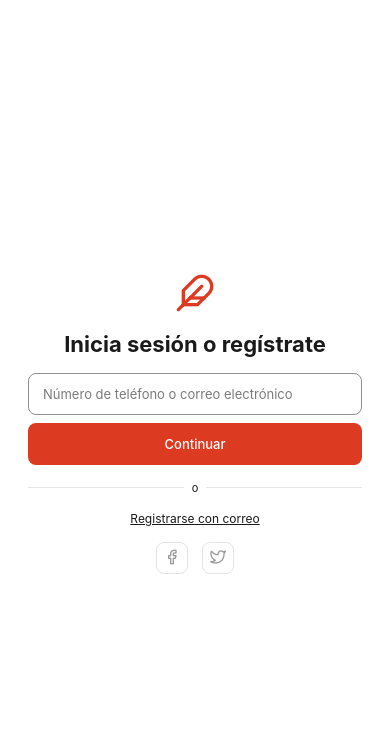
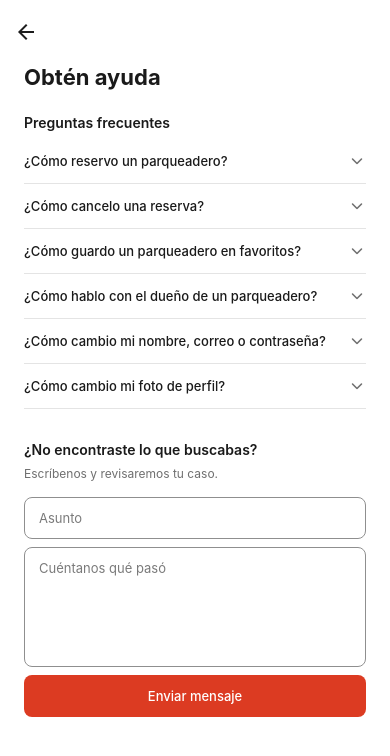
Before and after one commit to 005Sorozg/kikeparking_p, a React Native app: screen /Help in a window 390 px wide. Shown: the top 756 px of the page. Built offline with nearby package versions, Linux system fonts and the light colour scheme; no server answers; what react-native-calendars would draw is missing.

Commit message:
feat: add HelpScreen

```diff
--- a/src/navigation/AppNavigator.tsx
+++ b/src/navigation/AppNavigator.tsx
@@ -26,6 +26,7 @@ import { EditParkingScreen } from "../screens/EditParkingScreen";
 import { ChatScreen } from "../screens/ChatScreen";
 import { FavoriteCollectionScreen } from "../screens/FavoriteCollectionScreen";
 import { colors } from "../styles/theme";
+import { HelpScreen } from "../screens/HelpScreen";
 
 // Permite navegar desde fuera de una pantalla (ej: mandar al login si la sesión vence).
 const navigationRef = createNavigationContainerRef<AppStackParamList>();
@@ -199,6 +200,11 @@ export function AppNavigator() {
           // El título (nombre de la otra persona) lo pone la pantalla del chat
           options={{ ...encabezado, title: "" }}
         />
+        <Stack.Screen
+          name="Help"
+          component={HelpScreen}
+          options={{ ...encabezado, title: "" }}
+        />
       </Stack.Navigator>
     </NavigationContainer>
   );
--- /dev/null
+++ b/src/screens/HelpScreen.tsx
@@ -0,0 +1,269 @@
+import React, { useState } from "react";
+import {
+  KeyboardAvoidingView,
+  Platform,
+  Pressable,
+  ScrollView,
+  StyleSheet,
+  Text,
+  View,
+} from "react-native";
+import { Feather } from "@expo/vector-icons";
+import { Field, PrimaryButton } from "../components/ui";
+import { useAuth } from "../context/AuthContext";
+import { enviarSolicitudAyuda } from "../services/support";
+import { colors, spacing } from "../styles/theme";
+
+interface Pregunta {
+  pregunta: string;
+  respuesta: string;
+}
+
+// Preguntas que ven los dos tipos de cuenta
+const PREGUNTAS_COMUNES: Pregunta[] = [
+  {
+    pregunta: "¿Cómo cambio mi nombre, correo o contraseña?",
+    respuesta:
+      "Ve a Perfil y toca \"Configuración de la cuenta\". Ahí puedes editar tus datos y cambiar la contraseña.",
+  },
+  {
+    pregunta: "¿Cómo cambio mi foto de perfil?",
+    respuesta:
+      "En Perfil toca tu foto. Puedes elegir una de la galería o quitar la actual.",
+  },
+];
+
+const PREGUNTAS_CONDUCTOR: Pregunta[] = [
+  {
+    pregunta: "¿Cómo reservo un parqueadero?",
+    respuesta:
+      "En Explorar elige un parqueadero y toca \"Reservar\". Escoge el día, la hora y el tipo de vehículo (carro o moto) y confirma con \"Confirmar reserva\".",
+  },
+  {
+    pregunta: "¿Cómo cancelo una reserva?",
+    respuesta:
+      "Ve a Perfil → \"Reservas anteriores\", toca \"Cancelar reserva\" en la que quieras y confirma con \"Sí, cancelar\". Las reservas que ya terminaron no se pueden cancelar.",
+  },
+  {
+    pregunta: "¿Cómo guardo un parqueadero en favoritos?",
+    respuesta:
+      "Toca el corazón del parqueadero. Lo verás en la pestaña Favoritos, agrupado por barrio.",
+  },
+  {
+    pregunta: "¿Cómo hablo con el dueño de un parqueadero?",
+    respuesta:
+      "En el detalle del parqueadero usa la opción de contactar al dueño. La conversación queda en la pestaña Mensajes.",
+  },
+];
+
+const PREGUNTAS_PROPIETARIO: Pregunta[] = [
+  {
+    pregunta: "¿Cómo publico mi parqueadero?",
+    respuesta:
+      "En Perfil toca \"Publica tu parqueadero\". Completa el título, el barrio, la dirección y el precio por hora, y agrega hasta 5 fotos.",
+  },
+  {
+    pregunta: "¿Cómo edito mi parqueadero o cambio el precio?",
+    respuesta:
+      "En la pestaña Parqueaderos abre el tuyo y toca \"Editar información\". Los textos se guardan con \"Guardar cambios\".",
+  },
+  {
+    pregunta: "¿Cómo pauso mi parqueadero?",
+    respuesta:
+      "En el detalle de tu parqueadero usa el interruptor de disponibilidad. Mientras esté pausado no recibe reservas nuevas.",
+  },
+  {
+    pregunta: "¿Dónde veo las reservas que recibí?",
+    respuesta:
+      "En el detalle de cada parqueadero ves sus reservas y estadísticas. El total aparece en tu Perfil como \"Reservas recibidas\".",
+  },
+];
+
+// Pregunta que se abre y se cierra al tocarla
+function ItemPregunta({ pregunta, respuesta }: Pregunta) {
+  const [abierta, setAbierta] = useState(false);
+
+  return (
+    <View style={styles.item}>
+      <Pressable
+        style={styles.itemCabecera}
+        onPress={() => setAbierta((actual) => !actual)}
+      >
+        <Text style={styles.pregunta}>{pregunta}</Text>
+        <Feather
+          name={abierta ? "chevron-up" : "chevron-down"}
+          size={18}
+          color={colors.textLight}
+        />
+      </Pressable>
+      {abierta && <Text style={styles.respuesta}>{respuesta}</Text>}
+    </View>
+  );
+}
+
+// Obtén ayuda (conductor y propietario): preguntas frecuentes según el rol y
+// un formulario que guarda el mensaje en POST /support-requests.
+export function HelpScreen() {
+  const { usuario, token } = useAuth();
+  const esPropietario = usuario?.role === "propietario";
+
+  const preguntas = [
+    ...(esPropietario ? PREGUNTAS_PROPIETARIO : PREGUNTAS_CONDUCTOR),
+    ...PREGUNTAS_COMUNES,
+  ];
+
+  const [asunto, setAsunto] = useState("");
+  const [mensaje, setMensaje] = useState("");
+  const [enviando, setEnviando] = useState(false);
+  const [error, setError] = useState<string | null>(null);
+  const [ok, setOk] = useState<string | null>(null);
+
+  const enviar = async () => {
+    if (!token) return;
+
+    setError(null);
+    setOk(null);
+
+    // Mismas reglas que valida el backend, para avisar antes de enviar
+    if (asunto.trim().length < 3) {
+      setError("El asunto debe tener al menos 3 caracteres.");
+      return;
+    }
+    if (mensaje.trim().length < 10) {
+      setError("Cuéntanos un poco más: el mensaje debe tener al menos 10 caracteres.");
+      return;
+    }
+
+    setEnviando(true);
+
+    try {
+      await enviarSolicitudAyuda(asunto.trim(), mensaje.trim(), token);
+      setAsunto("");
+      setMensaje("");
+      setOk("Recibimos tu mensaje. Gracias por escribirnos.");
+    } catch (e) {
+      setError(
+        e instanceof Error ? e.message : "No se pudo enviar el mensaje.",
+      );
+    } finally {
+      setEnviando(false);
+    }
+  };
+
+  return (
+    <KeyboardAvoidingView
+      style={styles.contenedor}
+      behavior={Platform.OS === "ios" ? "padding" : undefined}
+    >
+      <ScrollView
+        contentContainerStyle={styles.contenido}
+        keyboardShouldPersistTaps="handled"
+      >
+        <Text style={styles.titulo}>Obtén ayuda</Text>
+
+        <Text style={styles.seccion}>Preguntas frecuentes</Text>
+        {preguntas.map((p) => (
+          <ItemPregunta key={p.pregunta} {...p} />
+        ))}
+
+        <Text style={[styles.seccion, styles.seccionSeparada]}>
+          ¿No encontraste lo que buscabas?
+        </Text>
+        <Text style={styles.descripcion}>
+          Escríbenos y revisaremos tu caso.
+        </Text>
+        <Field
+          value={asunto}
+          onChangeText={setAsunto}
+          placeholder="Asunto"
+          autoCapitalize="sentences"
+          maxLength={100}
+        />
+        <Field
+          value={mensaje}
+          onChangeText={setMensaje}
+          placeholder="Cuéntanos qué pasó"
+          autoCapitalize="sentences"
+          multiline
+          maxLength={1000}
+          style={styles.campoMensaje}
+        />
+        {error && <Text style={styles.error}>{error}</Text>}
+        {ok && <Text style={styles.exito}>{ok}</Text>}
+        <PrimaryButton
+          label={enviando ? "Enviando..." : "Enviar mensaje"}
+          onPress={enviar}
+          disabled={enviando}
+        />
+      </ScrollView>
+    </KeyboardAvoidingView>
+  );
+}
+
+const styles = StyleSheet.create({
+  contenedor: {
+    flex: 1,
+    backgroundColor: colors.background,
+  },
+  contenido: {
+    paddingHorizontal: 24,
+    paddingBottom: spacing.xl,
+  },
+  titulo: {
+    fontSize: 22,
+    fontWeight: "700",
+    color: colors.text,
+    marginBottom: spacing.lg,
+  },
+  seccion: {
+    fontSize: 14,
+    fontWeight: "600",
+    color: colors.text,
+    marginBottom: spacing.sm,
+  },
+  seccionSeparada: {
+    marginTop: spacing.xl,
+  },
+  descripcion: {
+    fontSize: 12,
+    color: colors.textLight,
+    marginBottom: spacing.md,
+  },
+  item: {
+    borderBottomWidth: 1,
+    borderBottomColor: colors.borderLight,
+  },
+  itemCabecera: {
+    flexDirection: "row",
+    alignItems: "center",
+    gap: spacing.md,
+    paddingVertical: 12,
+  },
+  pregunta: {
+    flex: 1,
+    fontSize: 13,
+    fontWeight: "500",
+    color: colors.text,
+  },
+  respuesta: {
+    fontSize: 12,
+    lineHeight: 18,
+    color: colors.textLight,
+    paddingBottom: 12,
+  },
+  campoMensaje: {
+    height: 120,
+    paddingTop: 12,
+    textAlignVertical: "top",
+  },
+  error: {
+    color: colors.primary,
+    fontSize: 12,
+    marginBottom: spacing.sm,
+  },
+  exito: {
+    color: "#2E7D32",
+    fontSize: 12,
+    marginBottom: spacing.sm,
+  },
+});
--- a/src/types/navigation.ts
+++ b/src/types/navigation.ts
@@ -26,6 +26,7 @@ export type AppStackParamList = {
   FavoriteCollection: { barrio: string };
   EditParking: { parkingSpotId: string };
   Chat: { conversationId: string; titulo?: string };
+  Help: undefined;
 };
 
 export type AppScreenProps<T extends keyof AppStackParamList> =
```
